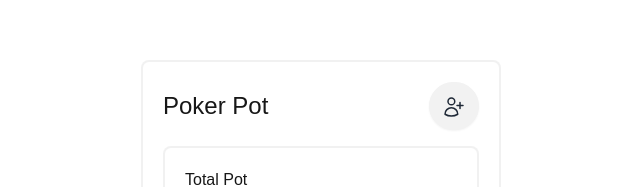
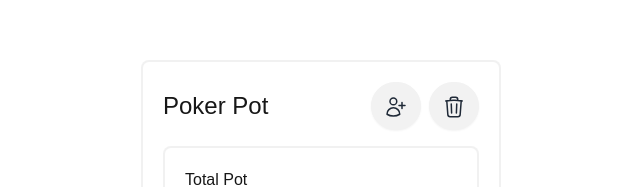
Before and after one commit to 54JIN/pokerpot, a Next.js app: page / in a window 1280 px wide. Shown: the part 224-411 px from the top of the page, without its empty margins (319-959 px from the left). Built offline with nearby package versions, Linux system fonts and the light colour scheme.

Commit message:
Localstorage configured

```diff
--- a/app/page.tsx
+++ b/app/page.tsx
@@ -4,25 +4,51 @@
 import AddUserPopUp from "./Components/AddUserPopUp";
 import PlayerDisplayCard from "./Components/PlayerDisplayCard";
 import TotalPotDisplayCard from "./Components/TotalPotDisplayCard";
-import { useState } from "react";
+import { useEffect, useState } from "react";
+
+interface Player {
+  name: string;
+  buyIn: number;
+}
 
 export default function Home() {
   const [addUserPopUpOpen, setAddUserPopUpOpen] = useState(false);
   const [totalPot, setTotalPot] = useState<number>(0);
-  const [players, setPlayers] = useState<{ player: string; buyIn: number }[]>([]);
+  const [players, setPlayers] = useState<{ player: string; buyIn: number }[]>(
+    []
+  );
+
+  useEffect(() => {
+    const storedPlayers = localStorage.getItem("players");
+
+    if (storedPlayers) {
+      const parsedPlayers = JSON.parse(storedPlayers);
+      setPlayers(parsedPlayers); // Parse the stringified array into an object
+      const total = parsedPlayers.reduce(
+        (acc: number, player: Player) => acc + player.buyIn,
+        0
+      );
+      setTotalPot(total);
+    }
+  }, []);
+
+  useEffect(() => {
+    localStorage.setItem("players", JSON.stringify(players));
+  }, [players]);
 
   const handleClickPopUpAddUser = () => {
     setAddUserPopUpOpen(!addUserPopUpOpen);
   };
 
+  const handleClickRemoveHistory = () => {
+    localStorage.removeItem("players");
+    setPlayers([])
+    setTotalPot(0)
+  };
+
   const handleClickAddPlayer = (data: { player: string; buyIn: number }) => {
-    setPlayers((prevData) => [
-      ...prevData,
-      data
-    ]);
-    setTotalPot((prevTotal) => (
-      prevTotal + data.buyIn
-    ))
+    setPlayers((prevData) => [...prevData, data]);
+    setTotalPot((prevTotal) => prevTotal + data.buyIn);
     setAddUserPopUpOpen(!addUserPopUpOpen);
   };
 
@@ -32,6 +58,7 @@
         <div className="flex flex-col bg-[#ffffff] p-5 gap-4 border-[2px] border-[rgba(238,238,238,0.8)] rounded-lg w-[95vw] max-w-[360px]">
           <div className="flex justify-between items-center">
             <h1 className="text-2xl">Poker Pot</h1>
+            <div className="flex gap-2">
               <button
                 className="btn p-3 rounded-full"
                 onClick={handleClickPopUpAddUser}
@@ -51,18 +78,45 @@
                   />
                 </svg>
               </button>
+              <button
+                className="btn p-3 rounded-full"
+                onClick={handleClickRemoveHistory}
+              >
+                <svg
+                  xmlns="http://www.w3.org/2000/svg"
+                  className="h-6 w-6"
+                  fill="none"
+                  viewBox="0 0 24 24"
+                  strokeWidth="1.5"
+                  stroke="currentColor"
+                >
+                  <path
+                    strokeLinecap="round"
+                    strokeLinejoin="round"
+                    d="m14.74 9-.346 9m-4.788 0L9.26 9m9.968-3.21c.342.052.682.107 1.022.166m-1.022-.165L18.16 19.673a2.25 2.25 0 0 1-2.244 2.077H8.084a2.25 2.25 0 0 1-2.244-2.077L4.772 5.79m14.456 0a48.108 48.108 0 0 0-3.478-.397m-12 .562c.34-.059.68-.114 1.022-.165m0 0a48.11 48.11 0 0 1 3.478-.397m7.5 0v-.916c0-1.18-.91-2.164-2.09-2.201a51.964 51.964 0 0 0-3.32 0c-1.18.037-2.09 1.022-2.09 2.201v.916m7.5 0a48.667 48.667 0 0 0-7.5 0"
+                  />
+                </svg>
+              </button>
+            </div>
           </div>
           <TotalPotDisplayCard value={totalPot} />
           {players.map((data, idx) => {
             return (
-              <PlayerDisplayCard name={data.player} value={data.buyIn} key={idx}/>
-            )
+              <PlayerDisplayCard
+                name={data.player}
+                value={data.buyIn}
+                key={idx}
+              />
+            );
           })}
         </div>
       </div>
       {addUserPopUpOpen && (
         <div className="fixed top-1/2 left-1/2 transform -translate-x-1/2 -translate-y-1/2 z-50 flex h-screen w-screen justify-center items-center bg-gray-200 bg-opacity-90">
-          <AddUserPopUp handleClickPopUpClose={handleClickPopUpAddUser} handleClickAddPlayer={handleClickAddPlayer}/>
+          <AddUserPopUp
+            handleClickPopUpClose={handleClickPopUpAddUser}
+            handleClickAddPlayer={handleClickAddPlayer}
+          />
         </div>
       )}
     </>
--- a/tailwind.config.ts
+++ b/tailwind.config.ts
@@ -15,4 +15,7 @@
     },
   },
   plugins: [require('daisyui')],
+  daisyui: {
+    themes: ["light"],  // Force light theme or specify a theme like 'cupcake', 'light', etc.
+  }
 } satisfies Config;
```
Lines whose indentation alone changed are shown as unchanged.
